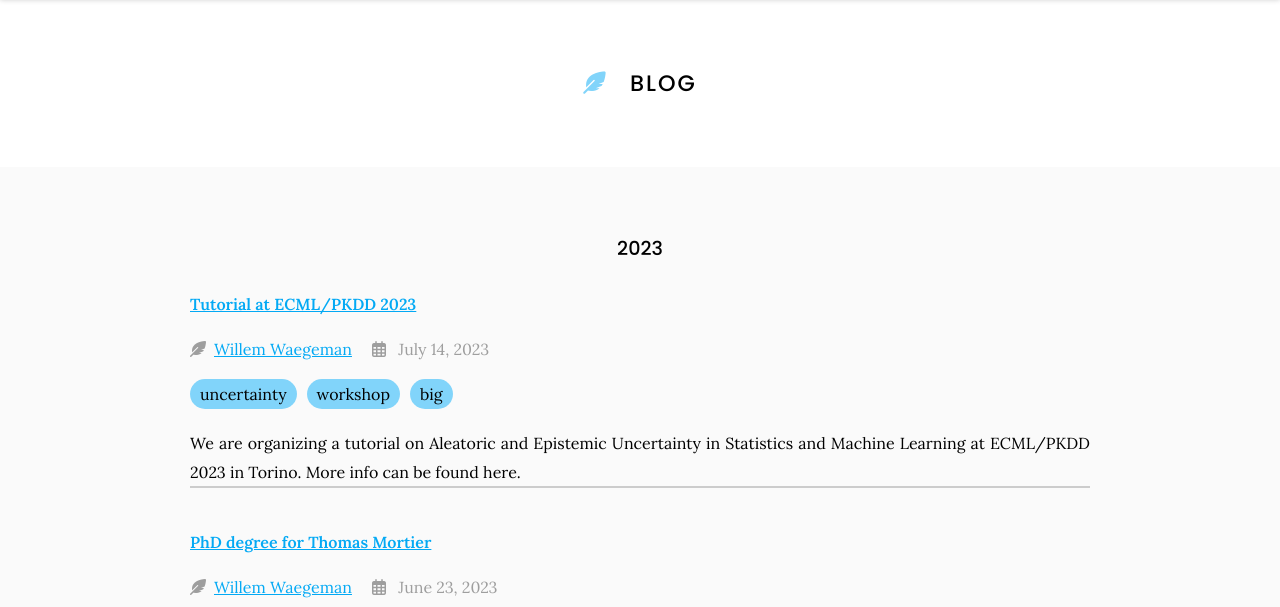
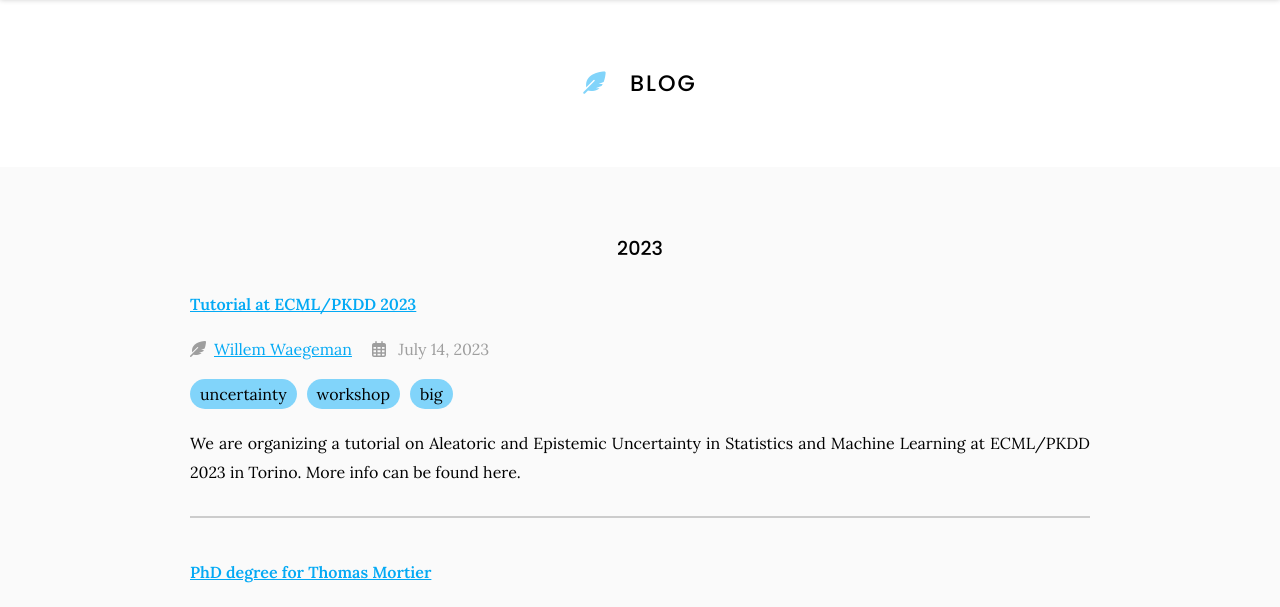
Before and after one commit to willemwaegeman/bioml, a Jekyll site: the page built from blog/index.md, in a window 1280 px wide. Shown: the part 110-717 px from the top of the page. Built offline with Jekyll 4.4.1, drawn with Linux system fonts in a browser that asks for light colours.

Commit message:
Update post-excerpt.html
adding bottom padding in posts

```diff
--- a/_includes/post-excerpt.html
+++ b/_includes/post-excerpt.html
@@ -10,7 +10,7 @@
   {% endif %}
 {% endfor %}
 
-<div class="post_excerpt" style="margin-bottom: 40px; border-bottom: 2px solid #ccc;">
+<div class="post_excerpt" style="margin-bottom: 40px; border-bottom: 2px solid #ccc; padding-bottom: 30px;">
   {% assign url = post.url | default: "" %}
   {% assign title = post.title | default: "" %}
   <p>
```
